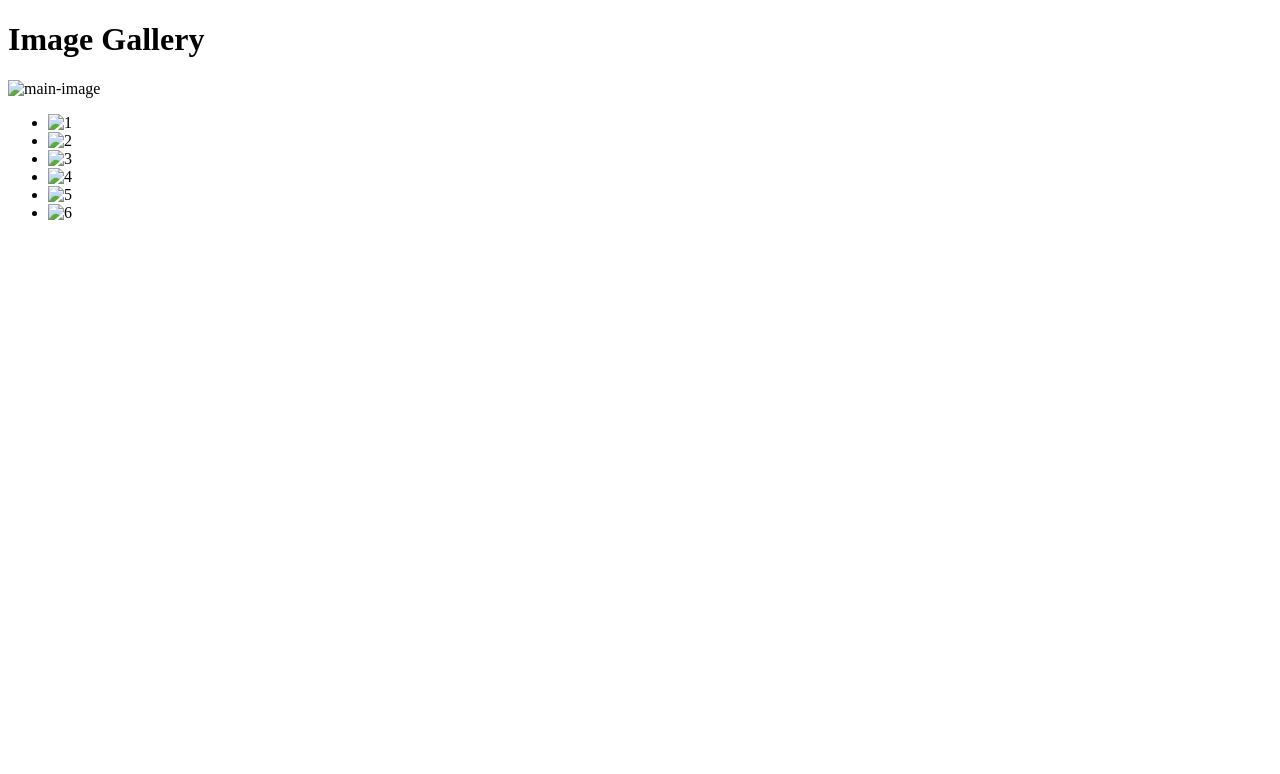
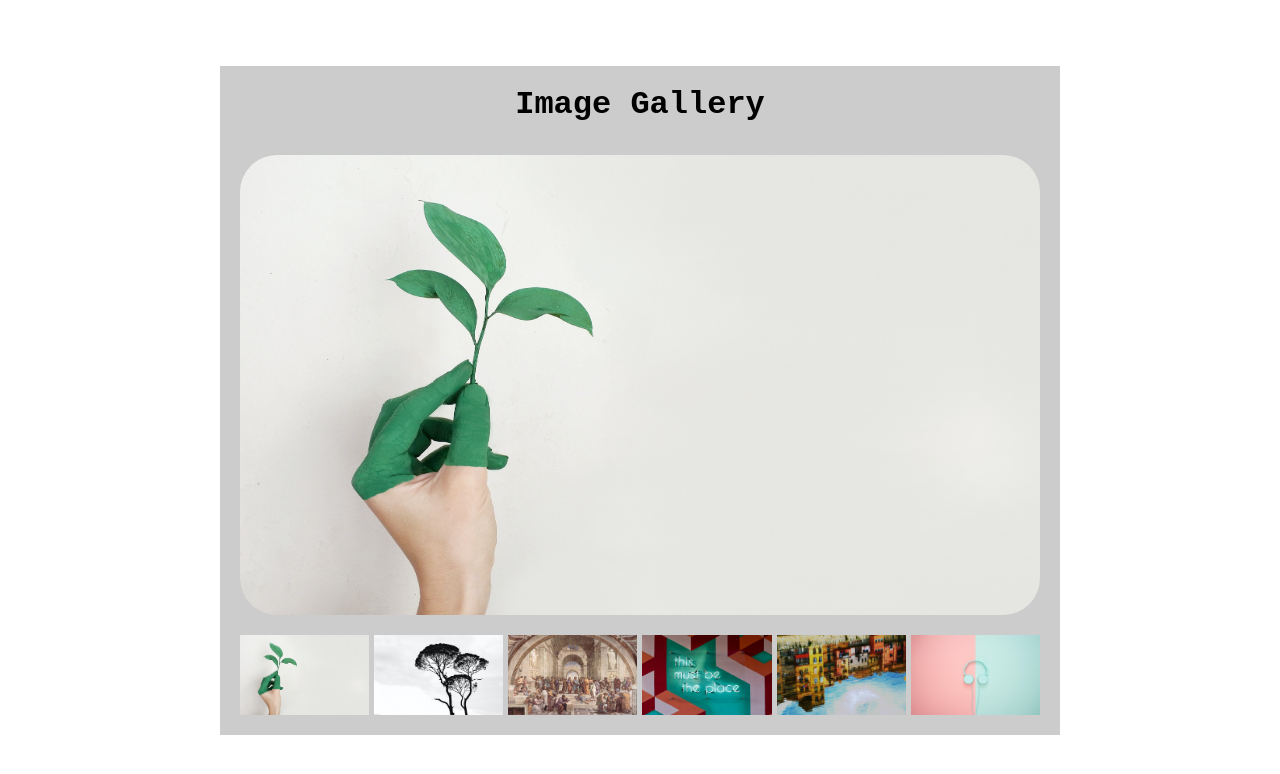
Before and after one commit to wb96choi/imagegallery_practice, a plain HTML site: page index.html in a window 1280 px wide. Drawn offline with nearby package versions, Linux system fonts and the light colour scheme; the site is published under a folder, as on GitHub Pages, so addresses that start at the root find nothing.

Commit message:
2ㅌ
2ㅌ

```diff
--- a/css/style.css
+++ b/css/style.css
@@ -4,11 +4,11 @@
   padding: 0;
 }
 body {
-    font-family: 'Courier New', Courier, monospace;
+  font-family: "Courier New", Courier, monospace;
   text-align: center;
   display: flex;
-    justify-content: center;  /* 센터정렬 코드 */
-    align-items: center;  /* 센터정렬 코드 */
+  justify-content: center; /* 센터정렬 코드 */
+  align-items: center; /* 센터정렬 코드 */
   height: 100vh; /* 높이감 채움 */
 }
 img {
--- a/index.html
+++ b/index.html
@@ -1,36 +1,33 @@
 <!DOCTYPE html>
-<html lang="en">
+<html lang="ko">
   <head>
-    <meta charset="UTF-8">
-    <meta http-equiv="X-UA-Compatible" content="IE=edge">
-    <meta name="viewport" content="width=device-width, initial-scale=1.0">
+    <meta charset="UTF-8" />
+    <meta http-equiv="X-UA-Compatible" content="IE=edge" />
+    <meta name="viewport" content="width=device-width, initial-scale=1.0" />
     <title>image Gallery</title>
-    <link rel="stylesheet" href="/css/style.css">
+    <link rel="stylesheet" href="css/style.css" />
     <script src="https://ajax.googleapis.com/ajax/libs/jquery/3.6.0/jquery.min.js"></script>
-    <script src="/js/main.js"></script>
+    <script src="js/main.js"></script>
   </head>
   <body>
     <div class="container">
       <h1>Image Gallery</h1>
       <!-- 메인 이미지 영역 -->
       <div class="main-image">
-            <img src="/images/img1.jpg" alt="main-image">
+        <img src="images/img1.jpg" alt="main-image" />
       </div>
       <!-- 썸네일 이미지 영역 -->
       <ul class="img-thumb">
-            <li><img src="/images/img1.jpg" alt="1"></li>
-            <li><img src="/images/img2.jpg" alt="2"></li>
-            <li><img src="/images/img3.jpg" alt="3"></li>
-            <li><img src="/images/img4.jpg" alt="4"></li>
-            <li><img src="/images/img5.jpg" alt="5"></li>
-            <li><img src="/images/img6.jpg" alt="6"></li>
+        <li><img src="images/img1.jpg" alt="1" /></li>
+        <li><img src="images/img2.jpg" alt="2" /></li>
+        <li><img src="images/img3.jpg" alt="3" /></li>
+        <li><img src="images/img4.jpg" alt="4" /></li>
+        <li><img src="images/img5.jpg" alt="5" /></li>
+        <li><img src="images/img6.jpg" alt="6" /></li>
       </ul>
-    </div>  <!--container-->
+    </div>
+    <!--container-->
 
-    <script>
-
-    </script>
-
-
+    <script></script>
   </body>
 </html>
```
Lines whose indentation alone changed are shown as unchanged.
